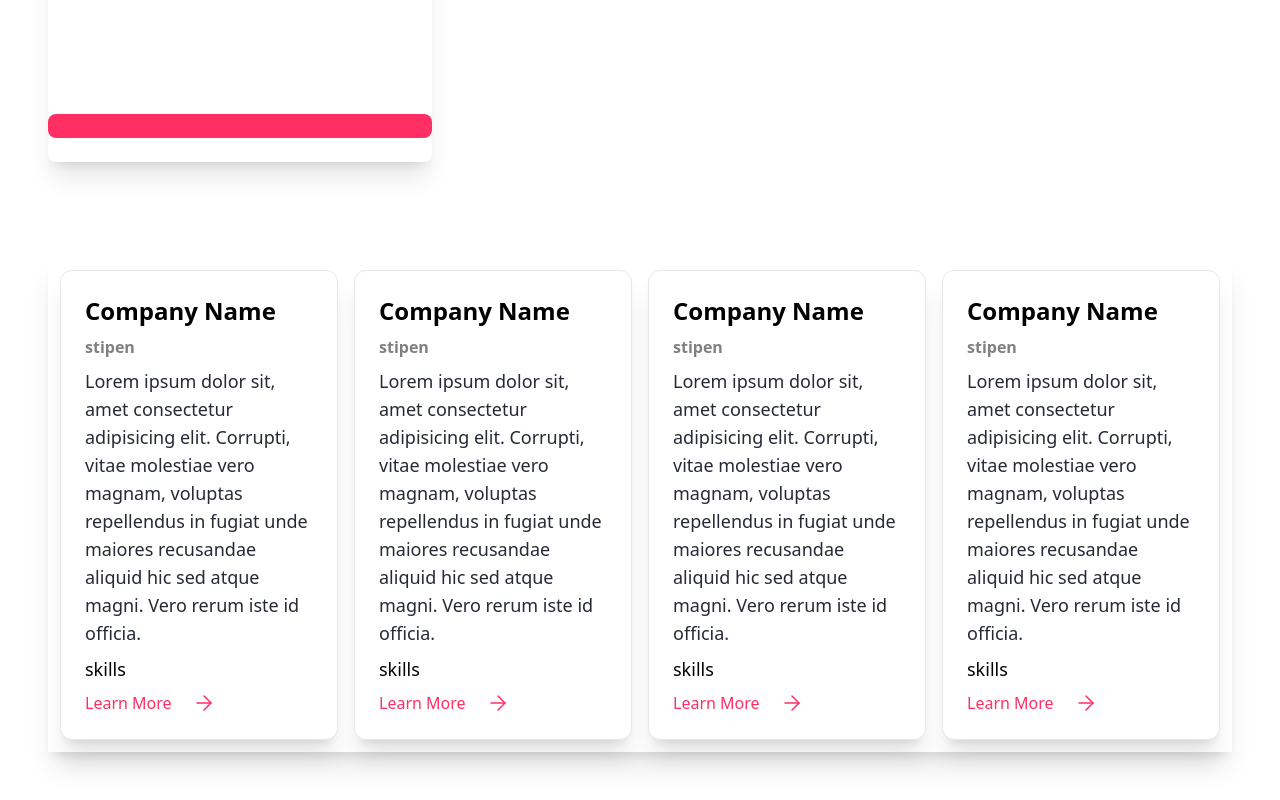
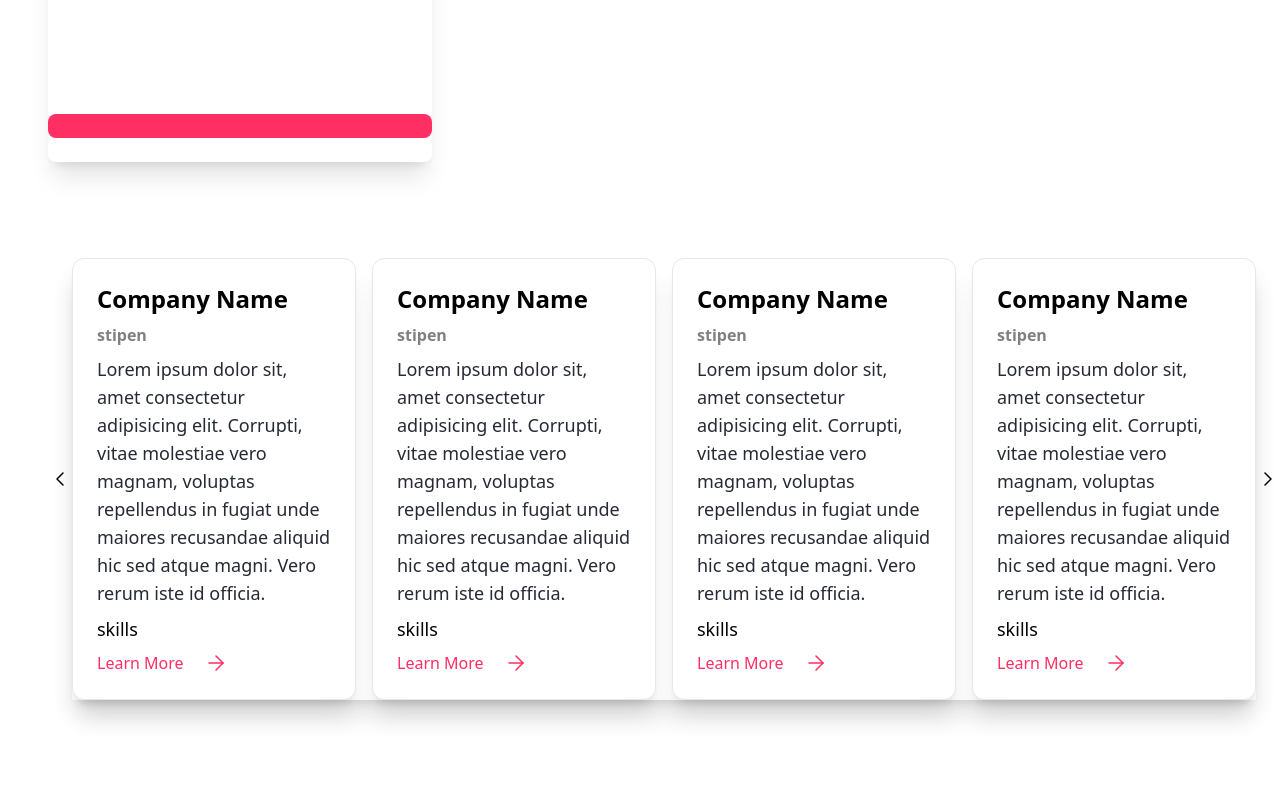
Before and after one commit to MDAlfahad/Job-portal_hyphun, a React app in the folder frontend/: page /sudentdashboard in a window 1280 px wide. Shown: the part 1428-2228 px from the top of the page. After the commit the page ends 2176 px from the top, so only its background shows below. Built offline with nearby package versions, Linux system fonts and the light colour scheme; the HTML template or start-up script is replaced by a standard one.

Commit message:
some changes

```diff
--- a/frontend/src/components/Pages/HeroContaner/CrauselContainer.jsx
+++ b/frontend/src/components/Pages/HeroContaner/CrauselContainer.jsx
@@ -1,16 +1,19 @@
+import { ChevronLeft, ChevronRight } from "lucide-react";
 import CrauselCard from "../../Components/Cards/CrauselCard"
 
 const CrauselContainer = ()=>{
 
     return(
         <>
-        <div className="w-full max-w-[1800px] px-4 md:px-12 py-12 ">
-            <div className="w-full p-3 shadow-xl flex  gap-4 ">
+        <div className="w-full max-w-[1800px] m-auto px-4 md:px-12 py-12 flex items-center">
+            <button><ChevronLeft strokeWidth={1.5} /></button>
+            <div className="w-full shadow-xl flex  gap-4 ">
                 <CrauselCard/>
                 <CrauselCard/>
                 <CrauselCard/>
                 <CrauselCard/>
             </div>
+            <button><ChevronRight strokeWidth={1.5} /></button>
         </div>
         </>
     )
```
